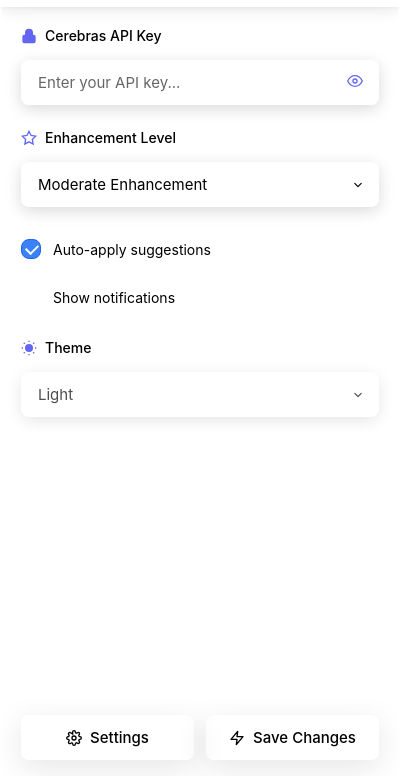
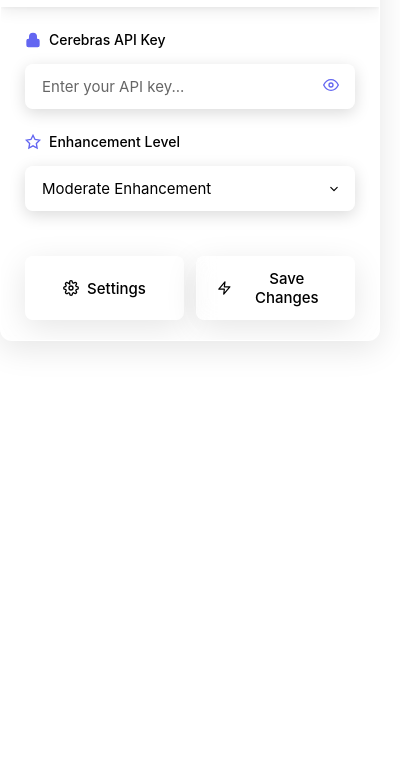
Before and after one commit to johntomlinsonn/Meta-Prompter, a browser extension: page src/popup/popup.html in a window 400 px wide. Shown: the part 67-844 px from the top of the page. Drawn offline with Linux system fonts and the light colour scheme.

Commit message:
reworked the popup for the extension so the useless options are not available anymore

```diff
--- a/src/popup/popup.css
+++ b/src/popup/popup.css
@@ -31,7 +31,9 @@
 }
 .popup-container {
   width: 380px;
-  min-height: 500px;
+  max-width: 380px;
+  min-width: 380px;
+  min-height: auto;
   background: var(--bg-primary);
   border-radius: var(--radius-lg);
   box-shadow: var(--shadow-md);
@@ -112,7 +114,6 @@
   50% { opacity: 0.5; }
 }
 .main-content {
-  flex: 1;
   padding: 24px;
   display: flex;
   flex-direction: column;
@@ -323,7 +324,7 @@
   from { transform: rotate(0deg); }
   to { transform: rotate(360deg); }
 }
-@media (max-width: 400px) {
+@media (max-width: 320px) {
   .popup-container {
     width: 100vw;
     min-height: 100vh;
--- a/src/popup/popup.html
+++ b/src/popup/popup.html
@@ -53,41 +53,6 @@
           <option value="aggressive">Aggressive Enhancement</option>
         </select>
       </section>
-      <section class="section">
-        <div class="option-group">
-          <label class="checkbox-label">
-            <input type="checkbox" id="autoApply" class="checkbox-input" checked>
-            <span class="checkbox-custom"></span>
-            <span class="checkbox-text">Auto-apply suggestions</span>
-          </label>
-        </div>
-        <div class="option-group">
-          <label class="checkbox-label">
-            <input type="checkbox" id="showNotifications" class="checkbox-input">
-            <span class="checkbox-custom"></span>
-            <span class="checkbox-text">Show notifications</span>
-          </label>
-        </div>
-      </section>
-      <section class="section">
-        <label class="section-label" for="themeSelect">
-          <svg width="16" height="16" viewBox="0 0 24 24" fill="none" xmlns="http://www.w3.org/2000/svg">
-            <circle cx="12" cy="12" r="5" stroke="currentColor" stroke-width="2"/>
-            <line x1="12" y1="1" x2="12" y2="3" stroke="currentColor" stroke-width="2"/>
-            <line x1="12" y1="21" x2="12" y2="23" stroke="currentColor" stroke-width="2"/>
-            <line x1="4.22" y1="4.22" x2="5.64" y2="5.64" stroke="currentColor" stroke-width="2"/>
-            <line x1="18.36" y1="18.36" x2="19.78" y2="19.78" stroke="currentColor" stroke-width="2"/>
-            <line x1="1" y1="12" x2="3" y2="12" stroke="currentColor" stroke-width="2"/>
-            <line x1="21" y1="12" x2="23" y2="12" stroke="currentColor" stroke-width="2"/>
-            <line x1="4.22" y1="19.78" x2="5.64" y2="18.36" stroke="currentColor" stroke-width="2"/>
-            <line x1="18.36" y1="5.64" x2="19.78" y2="4.22" stroke="currentColor" stroke-width="2"/>
-          </svg>
-          Theme
-        </label>
-        <select id="themeSelect" class="select-field" aria-label="Theme selector" disabled>
-          <option value="light" selected>Light</option>
-        </select>
-      </section>
     </main>
     <footer class="actions">
       <button class="btn btn-secondary" id="optionsBtn" aria-label="Open settings">
--- a/src/popup/popup.js
+++ b/src/popup/popup.js
@@ -1,11 +1,6 @@
 import './popup.css';
 
 document.addEventListener('DOMContentLoaded', () => {
-  // Always use light theme
-  document.documentElement.setAttribute('data-theme', 'light');
-  document.getElementById('themeSelect').value = 'light';
-  document.getElementById('themeSelect').disabled = true;
-
   // API Key show/hide
   const apiKeyInput = document.getElementById('apiKey');
   const toggleApiKey = document.getElementById('toggleApiKey');
@@ -20,18 +15,6 @@
     localStorage.setItem('enhancementLevel', e.target.value);
   });
   enhancementLevel.value = localStorage.getItem('enhancementLevel') || 'moderate';
-
-  // Checkboxes
-  const autoApply = document.getElementById('autoApply');
-  const showNotifications = document.getElementById('showNotifications');
-  autoApply.checked = localStorage.getItem('autoApply') !== 'false';
-  showNotifications.checked = localStorage.getItem('showNotifications') === 'true';
-  autoApply.addEventListener('change', (e) => {
-    localStorage.setItem('autoApply', e.target.checked);
-  });
-  showNotifications.addEventListener('change', (e) => {
-    localStorage.setItem('showNotifications', e.target.checked);
-  });
 
   // Status indicator
   function setStatus(enabled) {
```
